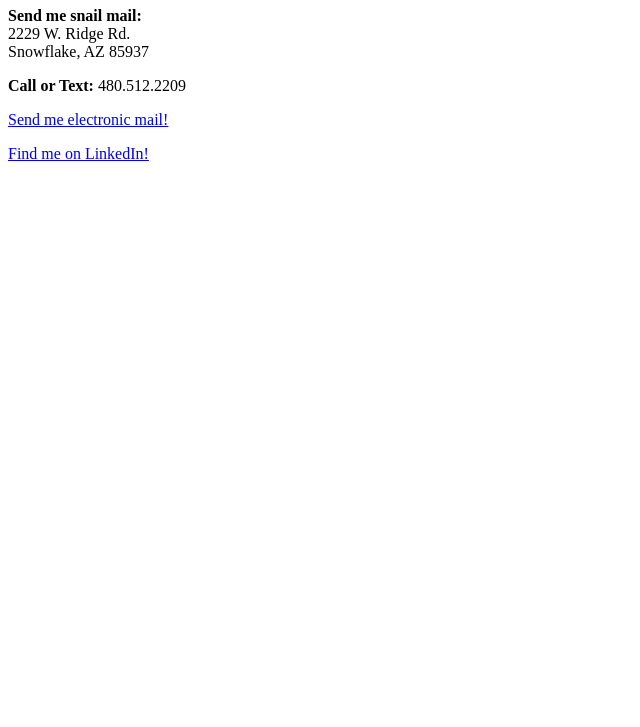
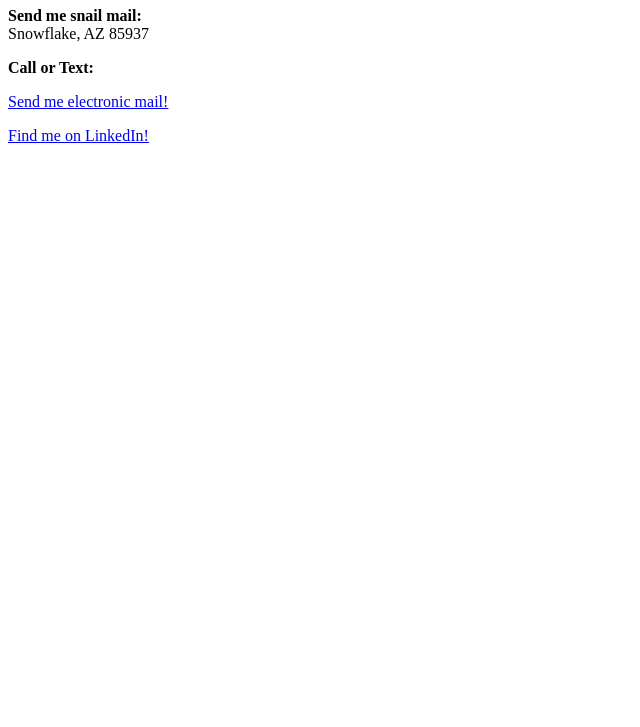
Before and after one commit to brandilalopez/cv, a plain HTML site: page contact.html in a window 1280 px wide. Shown: the part 73-800 px from the top of the page, without its empty margins (0-640 px from the left). Drawn offline with Linux system fonts and the light colour scheme.

Commit message:
Update contact.html

```diff
--- a/contact.html
+++ b/contact.html
@@ -8,9 +8,9 @@
 
 <body>
   <h1>My Contact Details</h1>
-  <p><strong>Send me snail mail:</strong><br>2229 W. Ridge Rd.<br>
+  <p><strong>Send me snail mail:</strong><br>
   Snowflake, AZ 85937</p>
-  <p><strong>Call or Text:</strong> 480.512.2209</p>
+  <p><strong>Call or Text:</strong> </p>
   <p><a href="mailto:brandi.la.lopez@gmail.com?subject=feedback">Send me electronic mail!</a></p>
   <a href="https://www.linkedin.com/in/brandi-lopez-158203b9">Find me on LinkedIn!</a><br />
 </body>
```
